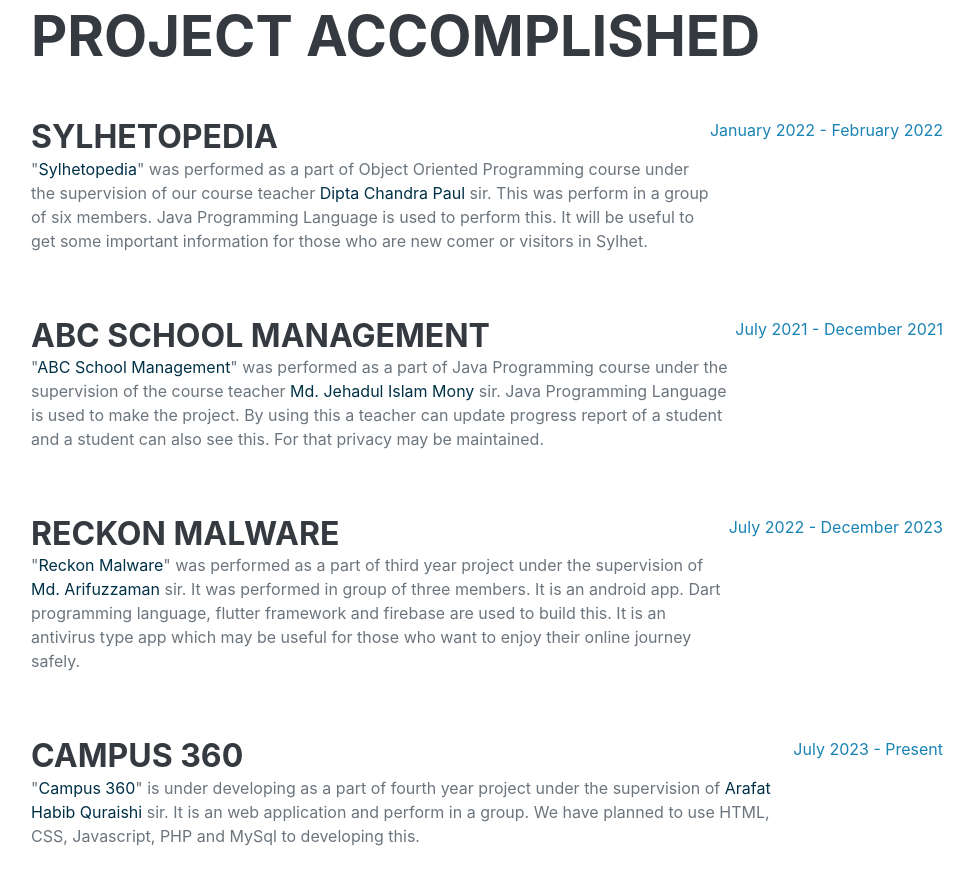
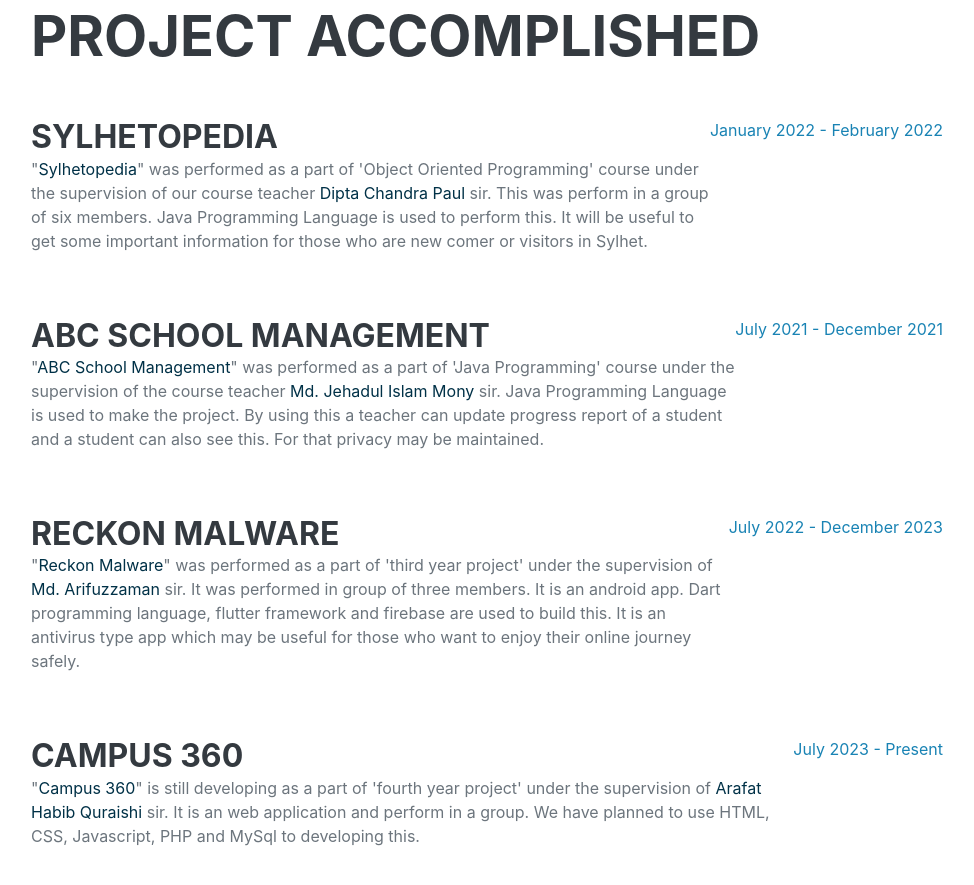
Before and after one commit to Mahdi-Hasan-337/my-portfolio, a plain HTML site: page index.html in a window 1280 px wide. Shown: the part 2927-3812 px from the top of the page, without its empty margins (289-1263 px from the left). Drawn offline with nearby package versions, Linux system fonts and the light colour scheme; a web font is replaced by a local one.

Commit message:
fourteen

```diff
--- a/index.html
+++ b/index.html
@@ -286,7 +286,7 @@
                     <div class="d-flex flex-column flex-md-row justify-content-between mb-5">
                         <div class="flex-grow-1">
                             <h3 class="mb-0">Sylhetopedia</h3>
-                            <p>"<a href="https://github.com/Mahdi-Hasan-337" target="_blank" style="color: #003147; text-decoration: none;">Sylhetopedia</a>" was performed as a part of Object Oriented Programming course under the supervision of our course teacher<a href="https://www.lus.ac.bd/author/dipta/" target="_blank" style="color: #003147; text-decoration: none;"> Dipta Chandra Paul</a> sir. This was perform in a group of six members. Java Programming Language is used to perform this. It will be useful to get some important information for those who are new comer or visitors in Sylhet.</p>
+                            <p>"<a href="https://github.com/Mahdi-Hasan-337" target="_blank" style="color: #003147; text-decoration: none;">Sylhetopedia</a>" was performed as a part of 'Object Oriented Programming' course under the supervision of our course teacher<a href="https://www.lus.ac.bd/author/dipta/" target="_blank" style="color: #003147; text-decoration: none;"> Dipta Chandra Paul</a> sir. This was perform in a group of six members. Java Programming Language is used to perform this. It will be useful to get some important information for those who are new comer or visitors in Sylhet.</p>
                         </div>
                         <div class="flex-shrink-0"><span style="color: #1983b4;">January 2022 - February 2022</span></div>
                     </div>
@@ -294,7 +294,7 @@
                     <div class="d-flex flex-column flex-md-row justify-content-between mb-5">
                         <div class="flex-grow-1">
                             <h3 class="mb-0">ABC School Management</h3>
-                            <p>"<a href="https://github.com/Mahdi-Hasan-337" target="_blank" style="color: #003147; text-decoration: none;">ABC School Management</a>" was performed as a part of Java Programming course under the supervision of the course teacher<a href="https://www.lus.ac.bd/author/mony/" target="_blank" style="color: #003147; text-decoration: none;"> Md. Jehadul Islam Mony</a> sir. Java Programming Language is used to make the project. By using this a teacher can update progress report of a student and a student can also see this. For that privacy may be maintained.</p>
+                            <p>"<a href="https://github.com/Mahdi-Hasan-337" target="_blank" style="color: #003147; text-decoration: none;">ABC School Management</a>" was performed as a part of 'Java Programming' course under the supervision of the course teacher<a href="https://www.lus.ac.bd/author/mony/" target="_blank" style="color: #003147; text-decoration: none;"> Md. Jehadul Islam Mony</a> sir. Java Programming Language is used to make the project. By using this a teacher can update progress report of a student and a student can also see this. For that privacy may be maintained.</p>
                         </div>
                         <div class="flex-shrink-0"><span style="color: #1983b4;;">July 2021 - December 2021</span></div>
                     </div>
@@ -302,7 +302,7 @@
                     <div class="d-flex flex-column flex-md-row justify-content-between mb-5">
                         <div class="flex-grow-1">
                             <h3 class="mb-0">Reckon Malware</h3>
-                            <p>"<a href="https://github.com/Mahdi-Hasan-337" target="_blank" style="color: #003147; text-decoration: none;">Reckon Malware</a>" was performed as a part of third year project under the supervision of <a href="https://www.lus.ac.bd/author/arifuzzaman/" target="_blank" style="color: #003147; text-decoration: none;"> Md. Arifuzzaman</a> sir. It was performed in group of three members. It is an android app. Dart programming language, flutter framework and firebase are used to build this. It is an antivirus type app which may be useful for those who want to enjoy their online journey safely.</p>
+                            <p>"<a href="https://github.com/Mahdi-Hasan-337" target="_blank" style="color: #003147; text-decoration: none;">Reckon Malware</a>" was performed as a part of 'third year project' under the supervision of <a href="https://www.lus.ac.bd/author/arifuzzaman/" target="_blank" style="color: #003147; text-decoration: none;"> Md. Arifuzzaman</a> sir. It was performed in group of three members. It is an android app. Dart programming language, flutter framework and firebase are used to build this. It is an antivirus type app which may be useful for those who want to enjoy their online journey safely.</p>
                         </div>
                         <div class="flex-shrink-0"><span style="color: #1983b4;;">July 2022 - December 2023</span></div>
                     </div>
@@ -310,7 +310,7 @@
                     <div class="d-flex flex-column flex-md-row justify-content-between mb-5">
                         <div class="flex-grow-1">
                             <h3 class="mb-0">Campus 360</h3>
-                            <p>"<a href="https://github.com/Mahdi-Hasan-337" target="_blank" style="color: #003147; text-decoration: none;">Campus 360</a>" is under developing as a part of fourth year project under the supervision of <a href="https://www.lus.ac.bd/author/quraishi/" target="_blank" style="color: #003147; text-decoration: none;"> Arafat Habib Quraishi</a> sir. It is an web application and perform in a group. We have planned to use HTML, CSS, Javascript, PHP and MySql to developing this.</p>
+                            <p>"<a href="https://github.com/Mahdi-Hasan-337" target="_blank" style="color: #003147; text-decoration: none;">Campus 360</a>" is still developing as a part of 'fourth year project' under the supervision of <a href="https://www.lus.ac.bd/author/quraishi/" target="_blank" style="color: #003147; text-decoration: none;"> Arafat Habib Quraishi</a> sir. It is an web application and perform in a group. We have planned to use HTML, CSS, Javascript, PHP and MySql to developing this.</p>
                         </div>
                         <div class="flex-shrink-0"><span style="color: #1983b4;;">July 2023 - Present</span></div>
                     </div>
```
